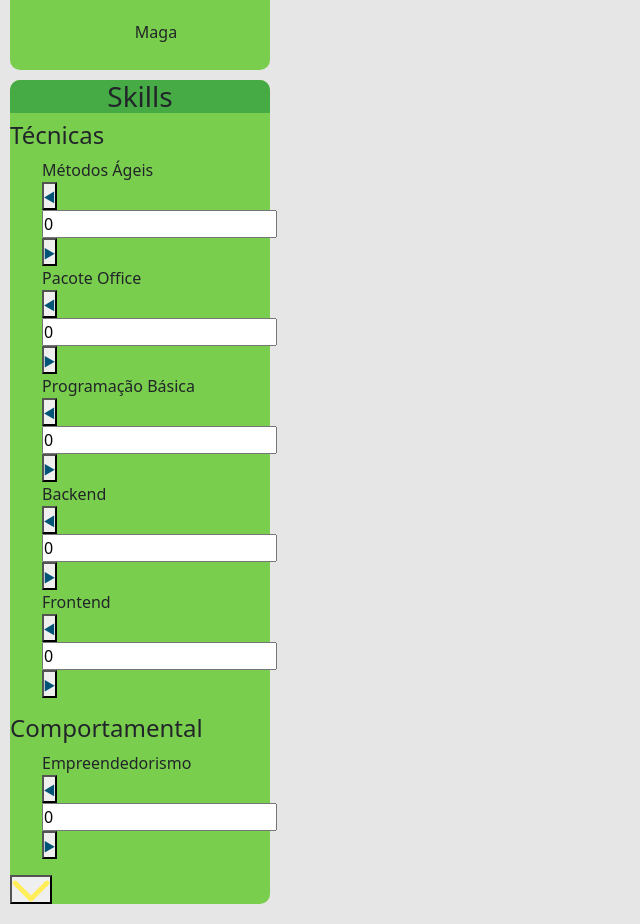
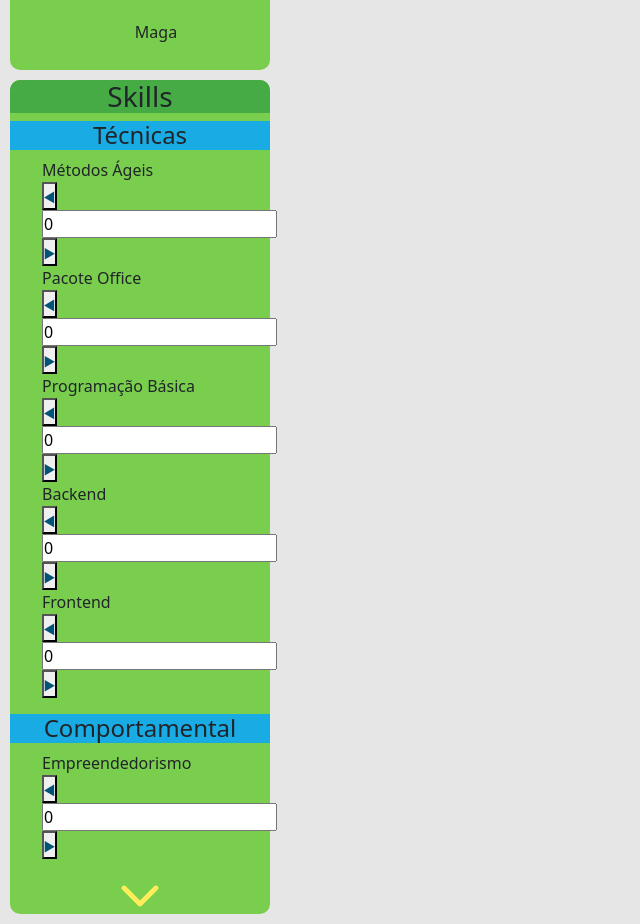
Before and after one commit to kamiszzz/projeto-levelup-principal, an Angular app: page / in a window 1280 px wide. Shown: the part 405-1329 px from the top of the page, without its empty margins (0-640 px from the left). Built offline with nearby package versions, Linux system fonts and the light colour scheme.

Commit message:
new commit

```diff
--- a/src/app/componentes/main/insigneas/insigneas.component.html
+++ b/src/app/componentes/main/insigneas/insigneas.component.html
@@ -36,7 +36,7 @@
             <!-- box -->
         </div>
 
-        <button>
+        <button type="button" class="btn d-flex justify-content-center">
             <img src="../../../../assets/imagem/arrow-maior.svg">
         </button>
     </div>
--- a/src/app/componentes/main/perfil/perfil.component.css
+++ b/src/app/componentes/main/perfil/perfil.component.css
@@ -22,7 +22,18 @@
     border-radius: 10px;
 }
 
+/* .skills-quadro {
+    background-color: #E7E7E7;
+    width: 249px;
+} */
+
 .skills-titulo {
     background-color: #46AB44;
     border-radius: 10px 10px 0px 0px;
 }
+
+.skills-categoria {
+    width: 100%;
+    background: linear-gradient(0deg, #19ABE4, #19ABE4);
+
+}
--- a/src/app/componentes/main/perfil/perfil.component.html
+++ b/src/app/componentes/main/perfil/perfil.component.html
@@ -31,11 +31,12 @@
     <!-- SKILLS -->
 
     <div class="skills">
+        <div class="skills-quadro">
             <div class="skills-titulo">
                 <h3 class="text-center">Skills</h3>
             </div>
-        <div>
-            <h4>Técnicas</h4>
+            <div class="text-center">
+                <h4 class="skills-categoria">Técnicas</h4>
             </div>
             <div>
                 <ul>
@@ -116,8 +117,8 @@
                     </li>
                 </ul>
             </div>
-        <div>
-            <h4>Comportamental</h4>
+            <div class="text-center">
+                <h4 class="skills-categoria">Comportamental</h4>
             </div>
             <div>
                 <ul>
@@ -139,10 +140,11 @@
                 </ul>
             </div>
 
-        <div>
-            <button>
+            <div class="d-flex justify-content-center">
+                <button type="button" class=" botao btn">
                     <img src="../../../../assets/imagem/setinha - projeto.svg">
                 </button>
             </div>
         </div>
     </div>
+</div>
--- a/src/styles.css
+++ b/src/styles.css
@@ -40,7 +40,7 @@ h2 {
   margin-left: auto;
 } */
 
-.botao {
+/* .botao {
   background: #154580;
   color: #ffffff;
   max-width: 270px;
@@ -55,7 +55,7 @@ h2 {
 .botao:hover {
   border: 2px solid #84EEC1;
   color: #84EEC1;
-}
+} */
 
 /* @media (min-width: 576px) {
   .container {
```
Lines whose indentation alone changed are shown as unchanged.
